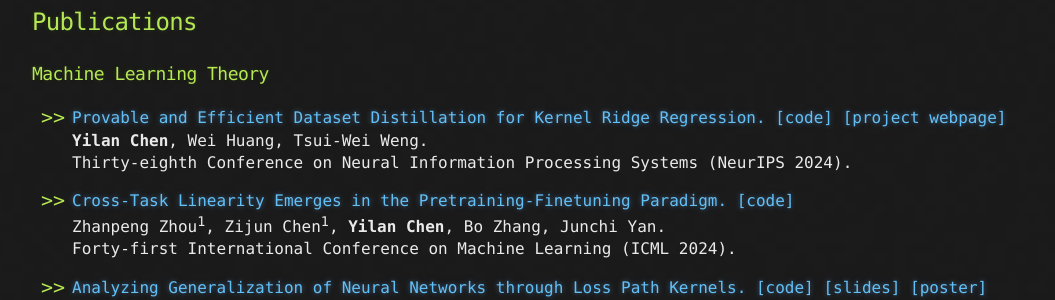
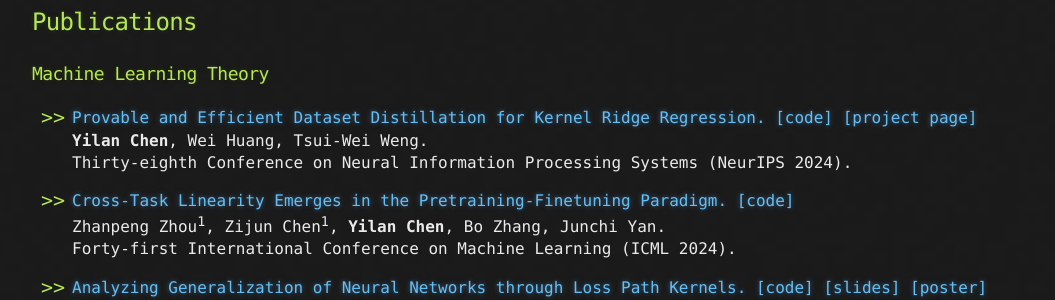
Before and after one commit to yilanchen6/yilanchen6.github.io, a Jekyll site: the page built from index.md, in a window 1280 px wide. Shown: the part 660-960 px from the top of the page, without its empty margins (108-1163 px from the left). Built offline with Jekyll 4.4.1, drawn with Linux system fonts in a browser that asks for light colours.

Commit message:
Update index.md

```diff
--- a/index.md
+++ b/index.md
@@ -55,7 +55,7 @@ Feel free to drop me an email if you would like to collabrate or have a discussi
 ## Publications
 
 ### Machine Learning Theory
-- [Provable and Efficient Dataset Distillation for Kernel Ridge Regression.](https://openreview.net/pdf?id=WI2VpcBdnd) [[code]](https://github.com/Trustworthy-ML-Lab/provable-efficient-dataset-distill-KRR) [[project webpage]](https://lilywenglab.github.io/provable-efficient-dataset-distill-KRR/)<br>
+- [Provable and Efficient Dataset Distillation for Kernel Ridge Regression.](https://openreview.net/pdf?id=WI2VpcBdnd) [[code]](https://github.com/Trustworthy-ML-Lab/provable-efficient-dataset-distill-KRR) [[project page]](https://lilywenglab.github.io/provable-efficient-dataset-distill-KRR/)<br>
 **Yilan Chen**, Wei Huang, Tsui-Wei Weng.<br>
 Thirty-eighth Conference on Neural Information Processing Systems (NeurIPS 2024).
 
```
